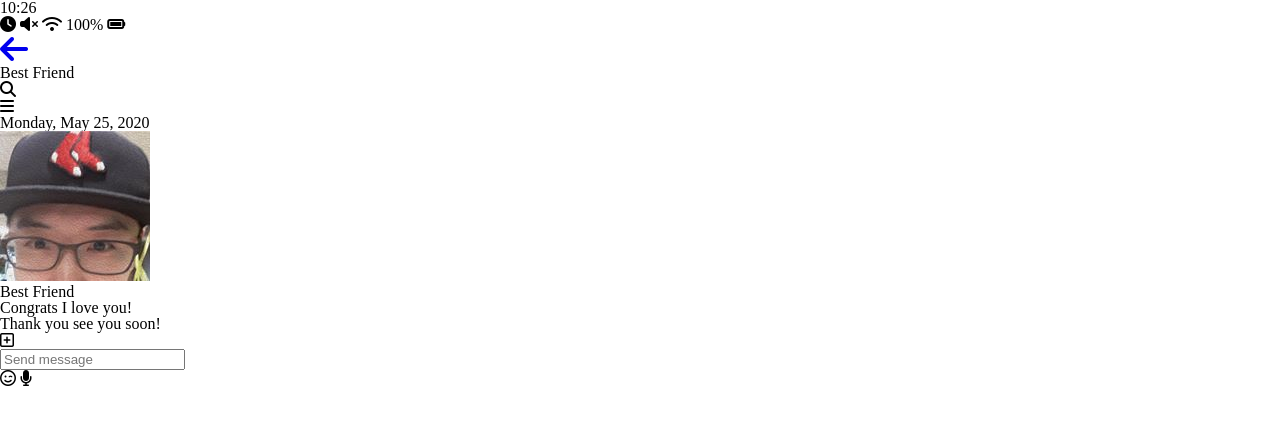
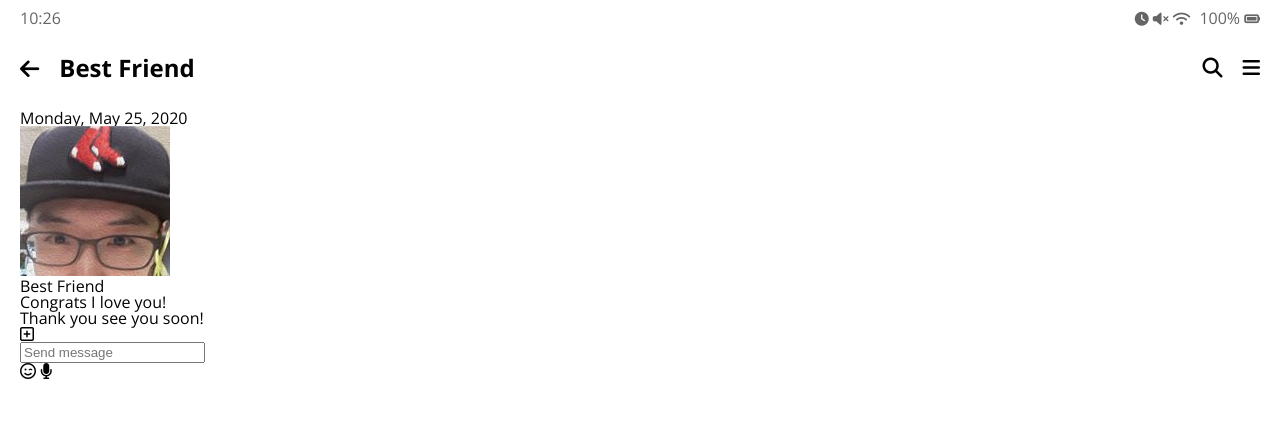
Before and after one commit to iinsue/kakao-clone-v2, a plain HTML site: page chat.html in a window 1280 px wide. Drawn offline with nearby package versions, Linux system fonts and the light colour scheme.

Commit message:
append css part2

```diff
--- a/chat.html
+++ b/chat.html
@@ -12,17 +12,18 @@
         <div class="status-bar__column">
             <span class="status-bar__clock">10:26</span>
         </div>
-        <div class="status-bar__column"></div>
+        <div class="status-bar__column">
         <i class="fas fa-clock"></i>
         <i class="fas fa-volume-mute"></i>
         <i class="fas fa-wifi"></i>
         <span class="status-bar__battery-level">100%</span>
         <i class="fas fa-battery-full"></i>
     </div>
+    </div>
     <header class="header">
         <div class="header__header-column">
                 <a href="index.html" class="header__back-btn">
-                <i class="fas fa-arrow-left fa-2x"></i>
+                <i class="fas fa-arrow-left"></i>
             </a>
             <h1 class="header__title">Best Friend</h1>
         </div>
@@ -30,9 +31,9 @@
             <span class="header__icon">
                 <i class="fas fa-search"></i>
             </span>
-            <div class="header__icon">
+            <span class="header__icon">
                 <i class="fas fa-bars"></i>
-            </div>
+            </span>
         </div>
     </header>
     <main class="chat">
--- /dev/null
+++ b/css/header.css
@@ -0,0 +1,27 @@
+.header {
+    display: flex;
+    justify-content: space-between;
+    margin-bottom: 30px;
+    align-items: center;
+}
+
+.header .header__title {
+    font-size: 24px;
+    font-weight: 700;
+}
+
+.header .header__icon{
+    font-size: 20px;
+    margin-left: 20px;
+    cursor: pointer;
+}
+
+.header .header__header-column {
+    display: flex;
+    align-items: center;
+}
+
+.header .header__back-btn{
+    font-size: 22px;
+    margin-right: 20px;
+}
--- /dev/null
+++ b/css/status-bar.css
@@ -0,0 +1,14 @@
+.status-bar {
+    display: flex;
+    justify-content: space-between;
+    margin-bottom: 30px;
+    color: #656565;
+}
+
+.status-bar i {
+    font-size: 14px;
+}
+
+.status-bar .status-bar__battery-level {
+    margin-left: 5px;
+}
--- a/css/style.css
+++ b/css/style.css
@@ -1 +1,15 @@
 @import "reset.css";
+@import url('https://fonts.googleapis.com/css2?family=Open+Sans:wght@400;700&display=swap');
+@import "status-bar.css";
+@import "header.css";
+
+body{
+    background-color: white;
+        padding: 10px 20px;
+        color: #020202;
+        font-family: 'Open Sans', -apple-system, BlinkMacSystemFont, 'Segoe UI', Roboto, Oxygen, Ubuntu, Cantarell, 'Open Sans', 'Helvetica Neue', sans-serif
+}
+
+a {
+    color: inherit;
+}
```
Also changed, not shown: find.html (+4 -1 lines), friends.html (+4 -1 lines), index.html (+4 -1 lines), more.html (+2 -1 lines), settings.html (+3 -2 lines).
